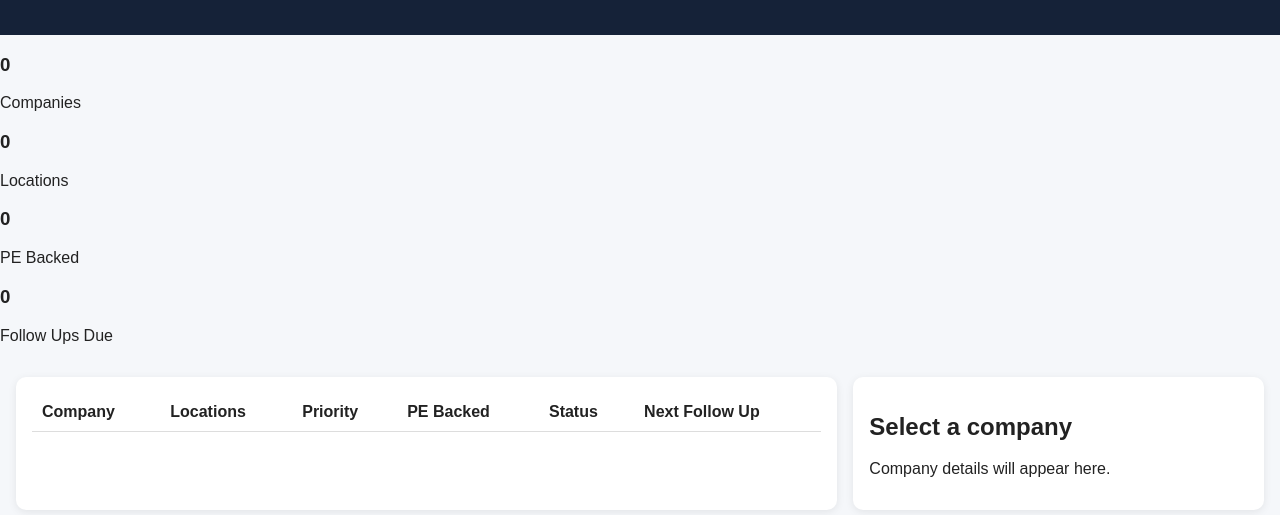
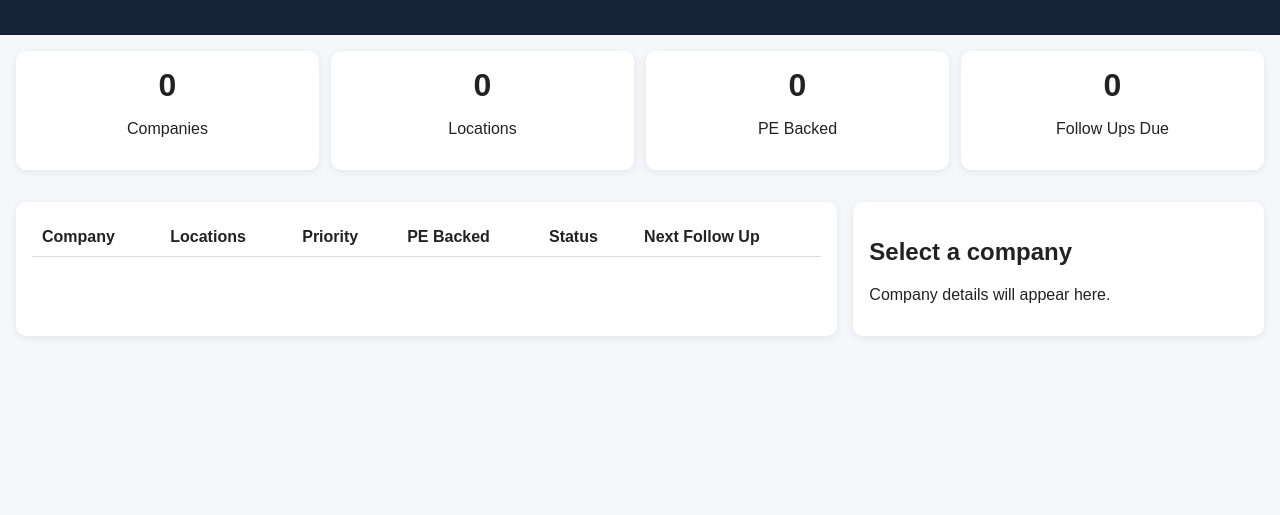
Before and after one commit to nucrjs/car-wash-crm, a plain HTML site: page index.html in a window 1280 px wide. Shown: the part 77-592 px from the top of the page. Drawn offline with Linux system fonts and the light colour scheme; no server answers.

Commit message:
style.css

```diff
--- a/style.css
+++ b/style.css
@@ -1,3 +1,23 @@
+.dashboard {
+  display: grid;
+  grid-template-columns: repeat(4,1fr);
+  gap: 12px;
+  padding: 16px;
+}
+
+.card {
+  background: white;
+  border-radius: 10px;
+  padding: 16px;
+  text-align: center;
+  box-shadow: 0 2px 8px rgba(0,0,0,.08);
+}
+
+.card h3 {
+  margin: 0;
+  font-size: 32px;
+}
+
 body {
   margin: 0;
   font-family: Arial, sans-serif;
```
